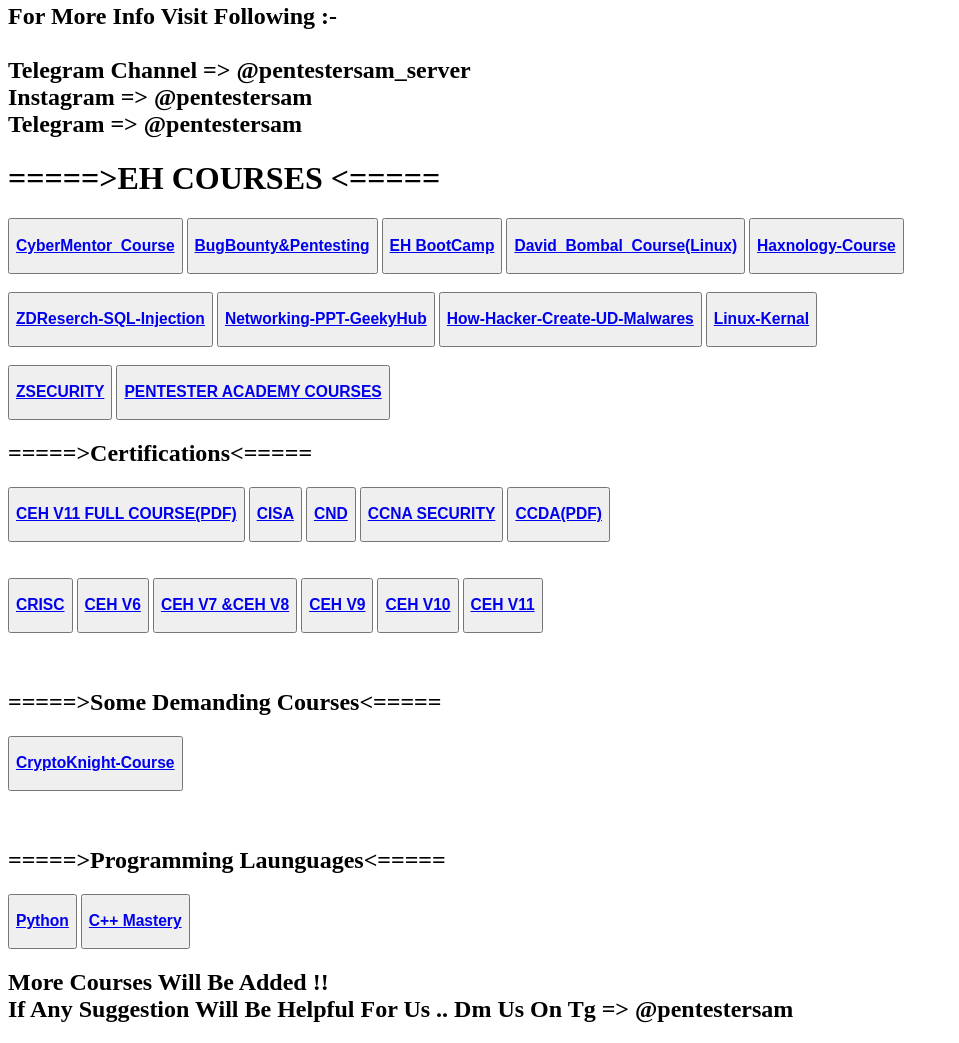
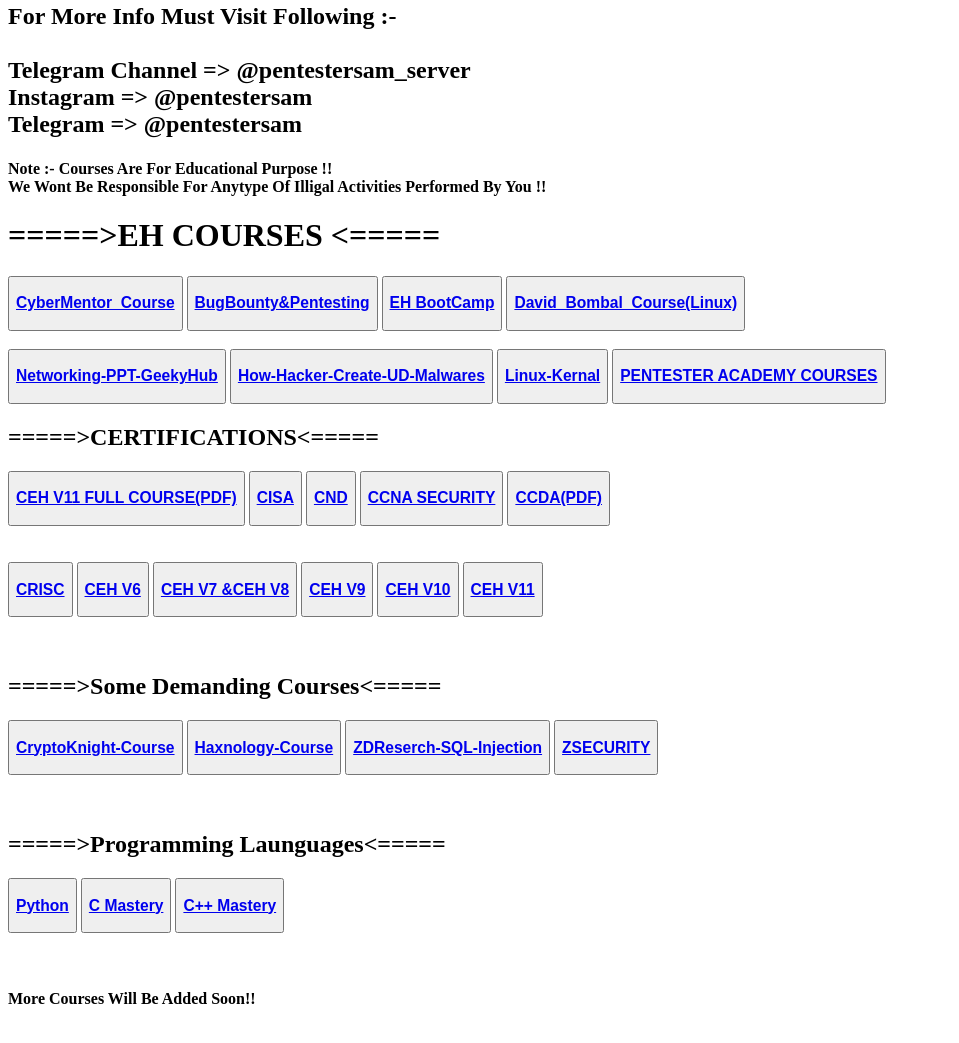
Before and after one commit to Pentestersam/Learners, a plain HTML site: page index.html in a window 1280 px wide. Shown: the part 64-1107 px from the top of the page, without its empty margins (0-959 px from the left). Drawn offline with Linux system fonts and the light colour scheme.

Commit message:
Update index.html

```diff
--- a/index.html
+++ b/index.html
@@ -7,13 +7,16 @@
 
 
 
-      <h2>For More Info Visit Following :-<br>
+      <h2>For More Info Must Visit Following :-<br>
           <br>
         Telegram Channel => @pentestersam_server <br>
         Instagram => @pentestersam <br>
         Telegram => @pentestersam <br>
       </h2>
 
+<h4>Note :- Courses Are For Educational Purpose !!<br>
+We Wont Be Responsible For Anytype Of Illigal Activities Performed By You !!<br>
+</h4>
 
         <h1>=====>EH COURSES <=====</h1>
 
@@ -31,16 +34,17 @@
     <button><h3><a href="https://mega.nz/folder/G24zkRaR#StVqG31-GD3BcqCuB2cn1g" target="_blank">David_Bombal_Course(Linux)</a></h3></button>
 
 
-            <button><h3><a href="https://drive.google.com/drive/folders/1-Nq_KpDaUfxhcBG9ZQKkoW3iKR77lomF?usp=sharing" target="_blank">Haxnology-Course</a></h3></button>
+
 
 
         <br>
         <br>
 
-         <button><h3><a href="https://drive.google.com/drive/folders/1JtUThfB2HJeZNisllwr9bz1Y81Ty_X7K?usp=sharing" target="_blank">ZDReserch-SQL-Injection</a></h3></button>
 
 
-        <button><h3><a href="https://drive.google.com/file/d/1-IOlftvMUGLQPIKUJ3_hDBVCuieKtqCj/view?usp=sharing" target="_blank">Networking-PPT-GeekyHub</a></h3></button>
+
+        <button><h3><a href="https://drive.google.com/file/d/1-IOlftvMUGLQPIKUJ3_hDBVCuieKtqCj/view?usp=sharing" target="_blank">Networking-PPT-GeekyHub</a></h3>
+</button>
 
 
                 <button><h3><a href="https://drive.google.com/file/d/1A6L2jgpTUjjvxYQrxaC6ECTOjUQLkcfZ/view?usp=sharing" target="_blank">How-Hacker-Create-UD-Malwares</a></h3></button>
@@ -48,16 +52,13 @@
 
         <button><h3><a href="https://drive.google.com/file/d/1Xooem8XxGJLHWpG8j3FsmerEHnAFkfKh/view?usp=sharing" target="_blank">Linux-Kernal</a></h3></button>
 
-<br>
-        <br>
 
 
-    <button><h3><a href="https://mega.nz/folder/U2B0zRwQ#dk7M1ooV4HvKYrVLIuX7_A/folder/1mJHFIyS" target="_blank">ZSECURITY</a></h3></button>
 
         <button><h3><a href="https://drive.google.com/drive/folders/1aoRMOqhVRjTSSGvDSW_36VRur_Iv5k-P" target="_blank">PENTESTER ACADEMY COURSES</a></h3></button>
 
 
-        <h2>=====>Certifications<===== </h2>
+        <h2>=====>CERTIFICATIONS<===== </h2>
 
 
                 <button><h3><a href="https://mega.nz/folder/OgEzwSTJ#bgmlEe38YWAv9_HgSfeYoA" target="_blank">CEH V11 FULL COURSE(PDF)</a></h3></button>
@@ -101,7 +102,18 @@
 <h2>=====>Some Demanding Courses<===== </h2>
 
 
+
  <button><h3><a href="https://mega.nz/folder/NNgyHYZB#iXhIT2Y2Vjq5bYJznymtBA" target="_blank">CryptoKnight-Course</a></h3></button>
+
+
+            <button><h3><a href="https://drive.google.com/drive/folders/1-Nq_KpDaUfxhcBG9ZQKkoW3iKR77lomF?usp=sharing" target="_blank">Haxnology-Course</a></h3></button>
+
+
+
+         <button><h3><a href="https://drive.google.com/drive/folders/1JtUThfB2HJeZNisllwr9bz1Y81Ty_X7K?usp=sharing" target="_blank">ZDReserch-SQL-Injection</a></h3></button>
+
+
+    <button><h3><a href="https://mega.nz/folder/U2B0zRwQ#dk7M1ooV4HvKYrVLIuX7_A/folder/1mJHFIyS" target="_blank">ZSECURITY</a></h3></button>
 
 
 
@@ -110,19 +122,27 @@
 <br>
 
 
-  <h2>=====>Programming Launguages<===== </h2>
+  <h2>=====>Programming Launguages<=====</h2>
 
  <button><h3><a href="https://mega.nz/folder/jxhlzBgI#bDeBZl7TxQvHW45PL394bw" target="_blank">Python</a></h3></button>
+
+
+
+ <button><h3><a href="https://mega.nz/folder/0WYRSY4a#eMIM3XHeR8jhnpJq-Whlyg" target="_blank">C Mastery</a></h3></button>
 
 
 
  <button><h3><a href="https://mega.nz/folder/ezJjBCBJ#JneddYB1pIl2ufiP5w-0fg" target="_blank">C++ Mastery</a></h3></button>
 
 
-        <h2>More Courses Will Be Added !!
+
 <br>
-            If Any Suggestion Will Be Helpful For Us .. Dm Us On Tg => @pentestersam
-        </h2>
+<br>
+<br>
+
+
+        <h4>More Courses Will Be Added Soon!!
+<br>
 
 
     </html>
```
